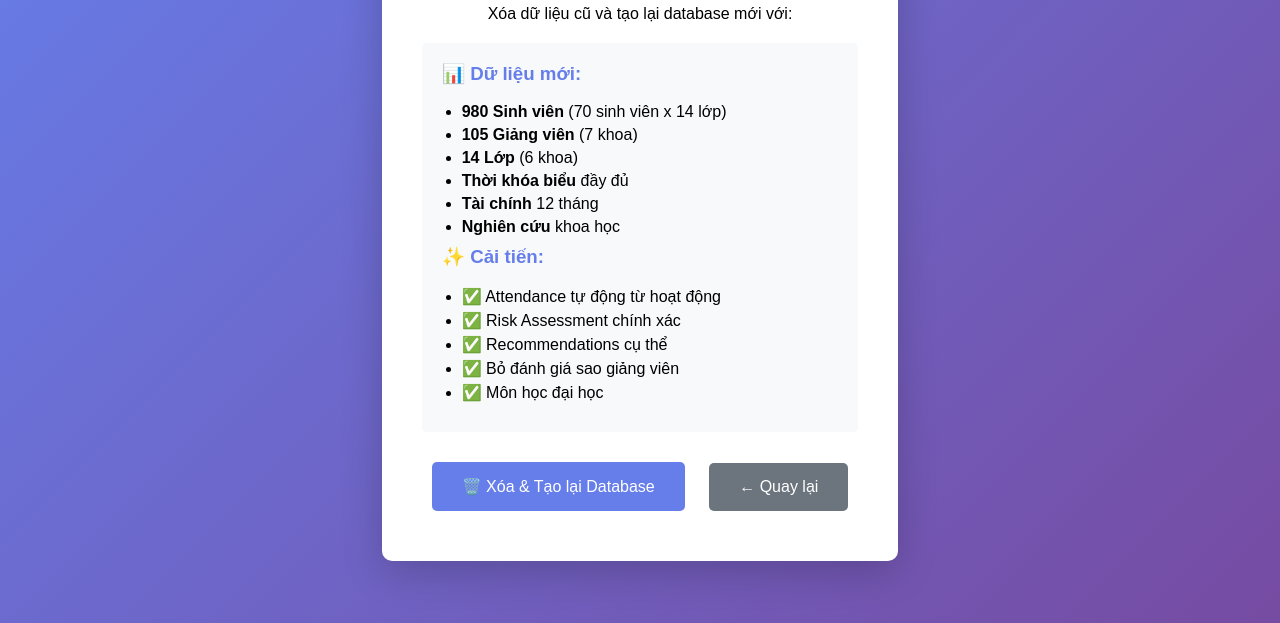
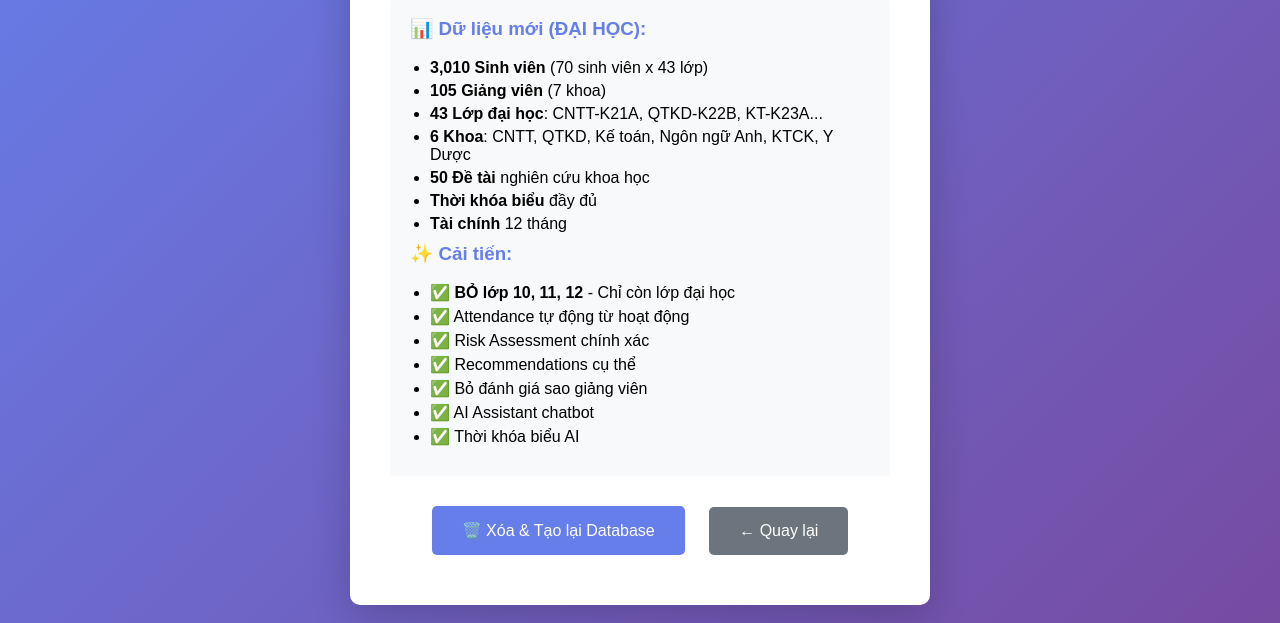
Before and after one commit to nadcutis1tg/quanlygiaoduc1.edu.vn, a website: page reset-database.html in a window 1280 px wide. Shown: the part 177-800 px from the top of the page. Drawn offline with Linux system fonts and the light colour scheme.

Commit message:
Update reset-database.html

```diff
--- a/reset-database.html
+++ b/reset-database.html
@@ -79,23 +79,26 @@
         <p>Xóa dữ liệu cũ và tạo lại database mới với:</p>
 
         <div class="info">
-            <h3>📊 Dữ liệu mới:</h3>
+            <h3>📊 Dữ liệu mới (ĐẠI HỌC):</h3>
             <ul>
-                <li><strong>980 Sinh viên</strong> (70 sinh viên x 14 lớp)</li>
+                <li><strong>3,010 Sinh viên</strong> (70 sinh viên x 43 lớp)</li>
                 <li><strong>105 Giảng viên</strong> (7 khoa)</li>
-                <li><strong>14 Lớp</strong> (6 khoa)</li>
+                <li><strong>43 Lớp đại học</strong>: CNTT-K21A, QTKD-K22B, KT-K23A...</li>
+                <li><strong>6 Khoa</strong>: CNTT, QTKD, Kế toán, Ngôn ngữ Anh, KTCK, Y Dược</li>
+                <li><strong>50 Đề tài</strong> nghiên cứu khoa học</li>
                 <li><strong>Thời khóa biểu</strong> đầy đủ</li>
                 <li><strong>Tài chính</strong> 12 tháng</li>
-                <li><strong>Nghiên cứu</strong> khoa học</li>
             </ul>
 
             <h3>✨ Cải tiến:</h3>
             <ul>
+                <li>✅ <strong>BỎ lớp 10, 11, 12</strong> - Chỉ còn lớp đại học</li>
                 <li>✅ Attendance tự động từ hoạt động</li>
                 <li>✅ Risk Assessment chính xác</li>
                 <li>✅ Recommendations cụ thể</li>
                 <li>✅ Bỏ đánh giá sao giảng viên</li>
-                <li>✅ Môn học đại học</li>
+                <li>✅ AI Assistant chatbot</li>
+                <li>✅ Thời khóa biểu AI</li>
             </ul>
         </div>
 
```
